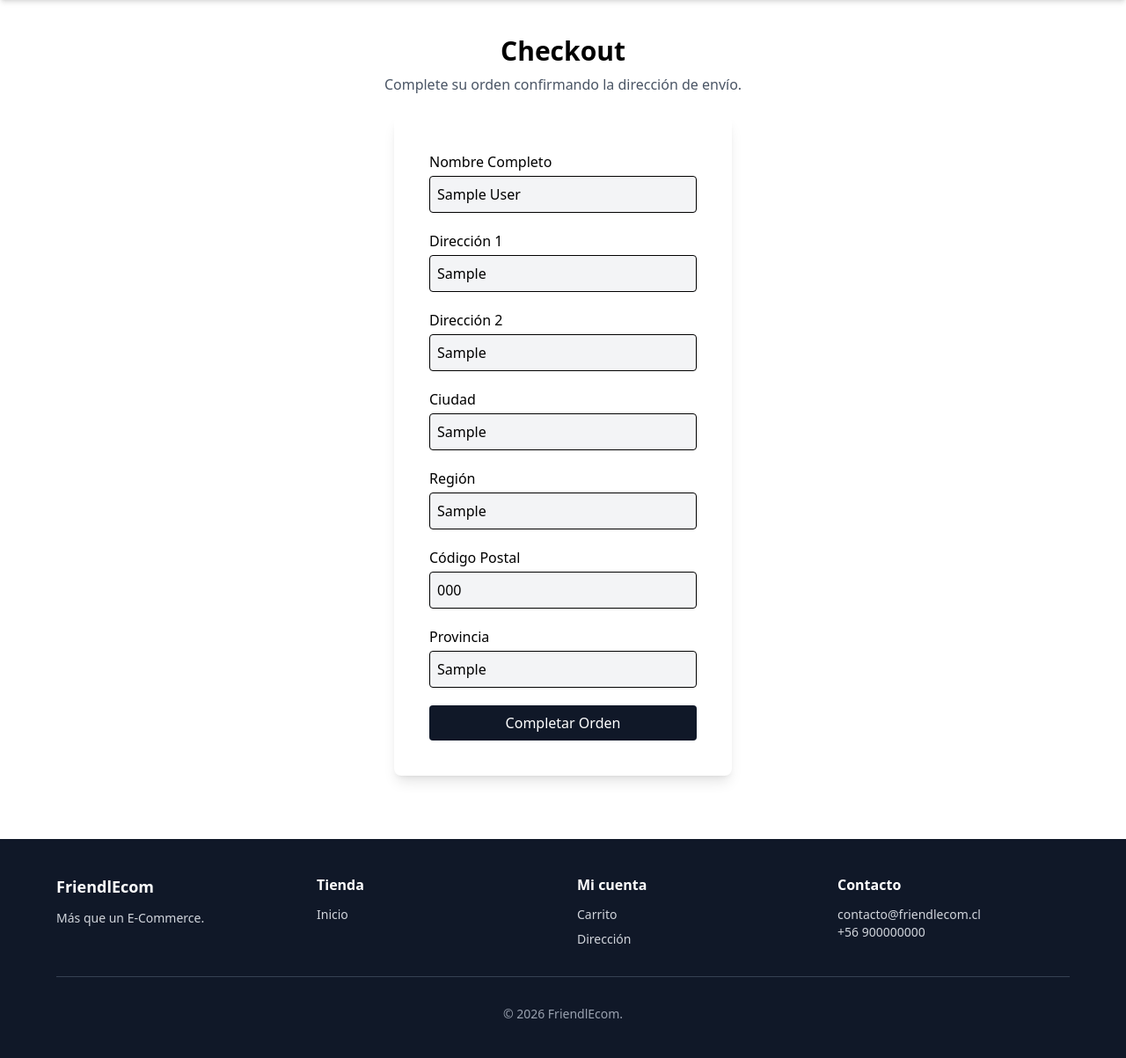
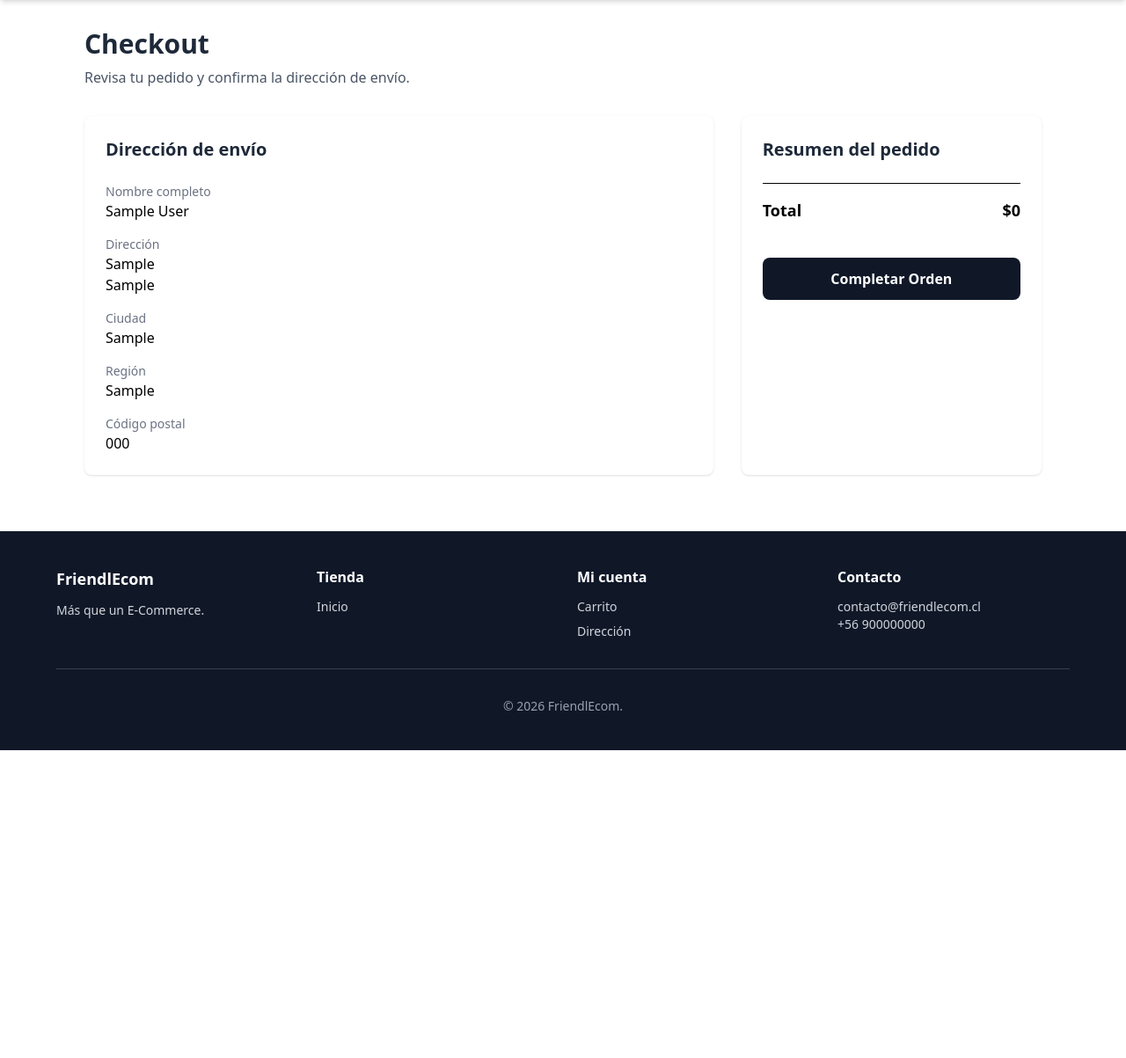
Before and after one commit to feriverau/prtfl_ecom, a Django app: page /orders/checkout in a window 1280 px wide. Shown: the part 122-1325 px from the top of the page at 88% size. After the commit the page ends 975 px from the top, so only its background shows below. Run offline with Django 5.2, Linux system fonts and the light colour scheme; a user stored in the database is signed in; tables that the repository leaves empty hold one stand-in row (values such as "Sample post"); some libraries are stand-ins or nearby versions.

Commit message:
App general styling and implementations (checkout&cart); templates+forms

```diff
--- a/mysite/orders/templates/orders/checkout.html
+++ b/mysite/orders/templates/orders/checkout.html
@@ -1,62 +1,157 @@
 {% extends 'myapp/base.html' %}
 
 {% block body %}
-<div class="flex flex-col items-center min-h-screen p-10">
-    <h1 class="text-3xl font-bold mb-2">Checkout</h1>
-    <p class="text-gray-600 mb-6">
-        Complete su orden confirmando la dirección de envío.
+
+{% load price_filters %}
+
+<div class="max-w-6xl mx-auto px-4 md:px-8 py-8">
+
+    <h1 class="text-3xl font-bold text-gray-800 mb-2">
+        Checkout
+    </h1>
+
+    <p class="text-gray-600 mb-8">
+        Revisa tu pedido y confirma la dirección de envío.
     </p>
 
-    <form method="POST" class="shadow-lg rounded-lg p-10 w-96 space-y-5 bg-white">
+
+    <form method="POST">
         {% csrf_token %}
 
+        <div class="grid grid-cols-1 lg:grid-cols-3 gap-8">
+
+
+            <!-- Dirección -->
+            <div class="lg:col-span-2 bg-white rounded-lg shadow p-6">
+
+                <h2 class="text-xl font-semibold text-gray-800 mb-6">
+                    Dirección de envío
+                </h2>
+
+
+                <div class="space-y-4">
+
                     <div>
-            <label class="block mb-1 font-medium">Nombre Completo</label>
-            <input type="text" value="{{ address.full_name }}" readonly
-                class="w-full border rounded p-2 bg-gray-100">
+                        <p class="text-sm text-gray-500">
+                            Nombre completo
+                        </p>
+                        <p class="font-medium">
+                            {{ address.full_name }}
+                        </p>
                     </div>
 
+
                     <div>
-            <label class="block mb-1 font-medium">Dirección 1</label>
-            <input type="text" value="{{ address.line1 }}" readonly
-                class="w-full border rounded p-2 bg-gray-100">
+                        <p class="text-sm text-gray-500">
+                            Dirección
+                        </p>
+                        <p class="font-medium">
+                            {{ address.line1 }}
+                        </p>
+
+                        {% if address.line2 %}
+                        <p class="font-medium">
+                            {{ address.line2 }}
+                        </p>
+                        {% endif %}
                     </div>
 
+
                     <div>
-            <label class="block mb-1 font-medium">Dirección 2</label>
-            <input type="text" value="{{ address.line2 }}" readonly
-                class="w-full border rounded p-2 bg-gray-100">
+                        <p class="text-sm text-gray-500">
+                            Ciudad
+                        </p>
+                        <p class="font-medium">
+                            {{ address.city }}
+                        </p>
                     </div>
 
+
                     <div>
-            <label class="block mb-1 font-medium">Ciudad</label>
-            <input type="text" value="{{ address.city }}" readonly
-                class="w-full border rounded p-2 bg-gray-100">
+                        <p class="text-sm text-gray-500">
+                            Región
+                        </p>
+                        <p class="font-medium">
+                            {{ address.region }}
+                        </p>
                     </div>
 
+
                     <div>
-            <label class="block mb-1 font-medium">Región</label>
-            <input type="text" value="{{ address.region }}" readonly
-                class="w-full border rounded p-2 bg-gray-100">
+                        <p class="text-sm text-gray-500">
+                            Código postal
+                        </p>
+                        <p class="font-medium">
+                            {{ address.postal_code }}
+                        </p>
                     </div>
 
-        <div>
-            <label class="block mb-1 font-medium">Código Postal</label>
-            <input type="text" value="{{ address.postal_code }}" readonly
-                class="w-full border rounded p-2 bg-gray-100">
                 </div>
 
-        <div>
-            <label class="block mb-1 font-medium">Provincia</label>
-            <input type="text" value="{{ address.province }}" readonly
-                class="w-full border rounded p-2 bg-gray-100">
             </div>
 
-        <button type="submit"
-            class="w-full bg-gray-900 text-white py-2 rounded hover:bg-blue-700 transition">
+
+
+            <!-- Resumen -->
+            <div class="bg-white rounded-lg shadow p-6">
+
+                <h2 class="text-xl font-semibold text-gray-800 mb-6">
+                    Resumen del pedido
+                </h2>
+
+
+                <div class="space-y-4">
+
+                    {% for item in cart %}
+
+                    <div class="flex justify-between text-sm">
+
+                        <span>
+                            {{ item.product.name }}
+                            x{{ item.qty }}
+                        </span>
+
+                        <span>
+                            ${{ item.total|clp }}
+                        </span>
+
+                    </div>
+
+                    {% endfor %}
+
+
+                    <hr>
+
+
+                    <div class="flex justify-between font-bold text-lg">
+
+                        <span>
+                            Total
+                        </span>
+
+                        <span>
+                            ${{ cart.get_total_price|clp }}
+                        </span>
+
+                    </div>
+
+
+                    <button
+                        type="submit"
+                        class="w-full mt-6 bg-gray-900 hover:bg-gray-800 active:bg-black active:scale-[0.98] transition-all duration-150 text-white font-semibold py-3 rounded-lg"
+                    >
                         Completar Orden
                     </button>
+
+                </div>
+
+            </div>
+
+
+        </div>
+
     </form>
+
 </div>
 <script>
     $(document).on("submit",function(e){
```
Also changed, not shown: mysite/cart/templates/cart/cart-overview.html (+9 -6 lines), mysite/myapp/templates/myapp/detail.html (+7 -7 lines), mysite/orders/forms.py (+14 -0 lines), mysite/orders/templates/orders/add_address.html (+9 -7 lines). Lines whose indentation alone changed are shown as unchanged.
